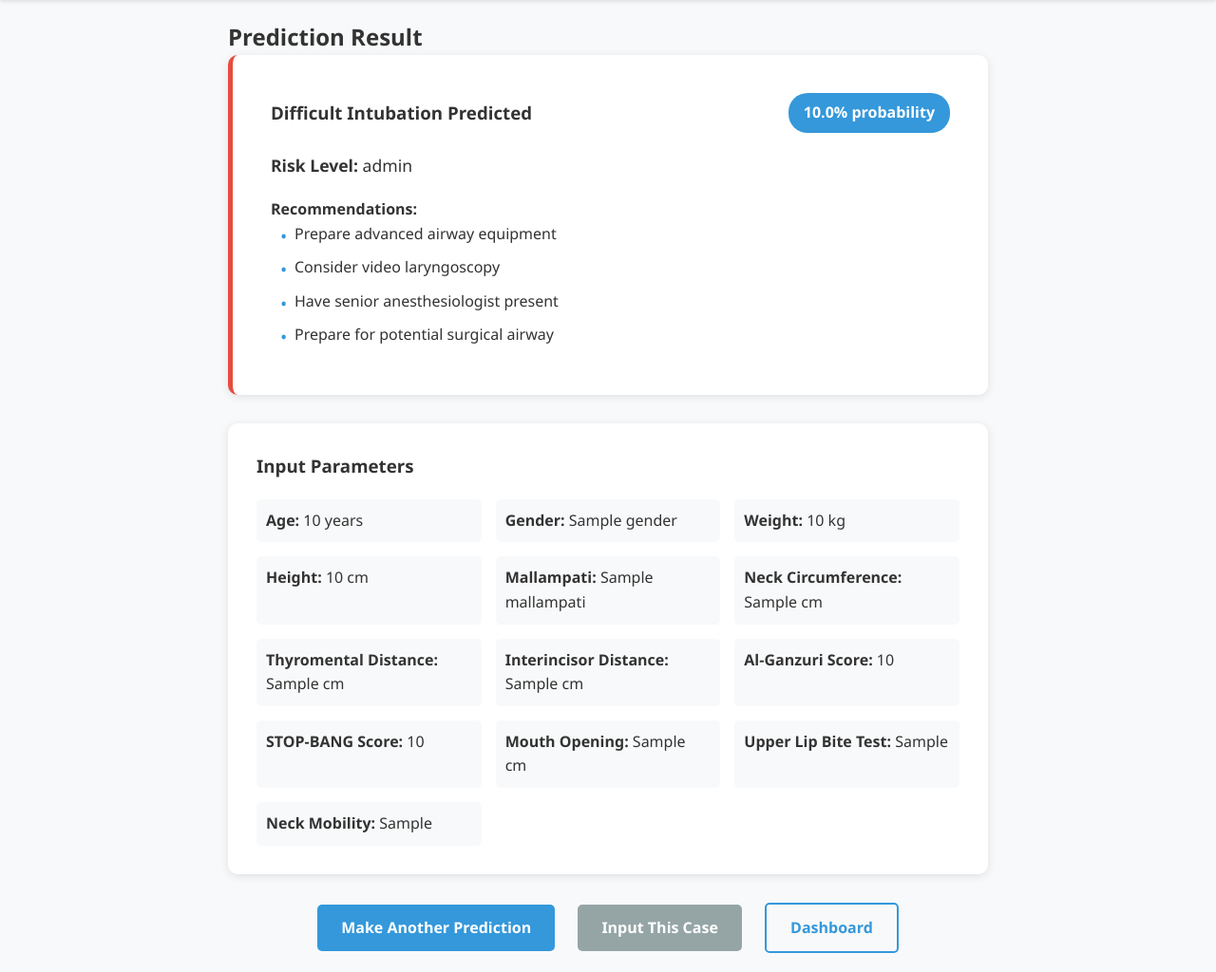
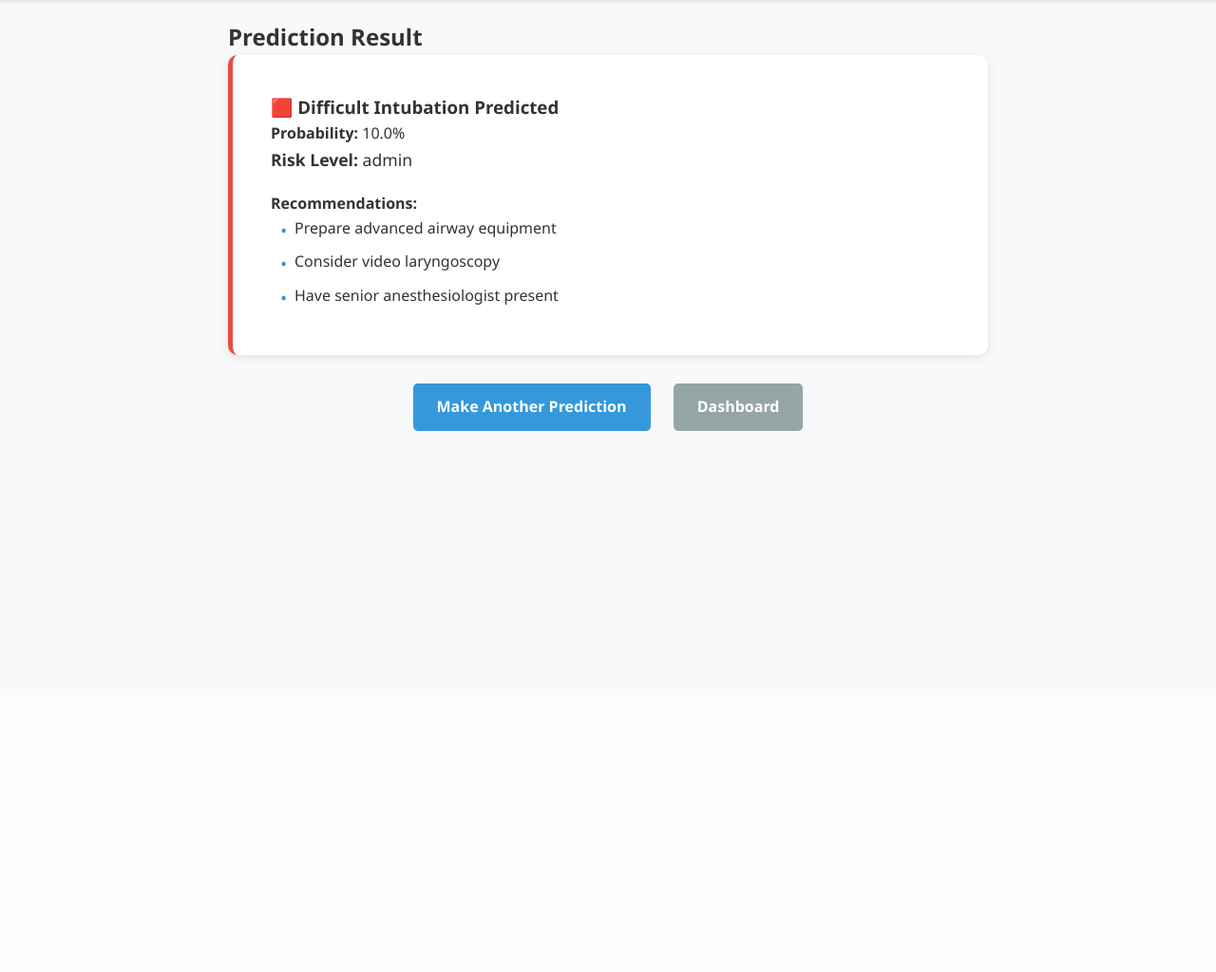
Before and after one commit to Ride-the-storm/difficult-intubation-predictor, a Flask app: template templates/predict_result.html in a window 1280 px wide. Shown: the part 68-1092 px from the top of the page at 95% size. After the commit the page ends 522 px from the top, so only its background shows below. Run offline with Flask 3, Linux system fonts and the light colour scheme; the template is opened without the code that fills it: most values are stand-ins (such as "Sample title", 1, 10 or a date in 2020); parts of the project's set-up code (start-up, migrations or seed data) failed here and were passed over.

Commit message:
Update predict_result.html

```diff
--- a/templates/predict_result.html
+++ b/templates/predict_result.html
@@ -6,14 +6,14 @@
 
     {% if prediction %}
     <div class="prediction-card {% if prediction.prediction %}difficult{% else %}easy{% endif %}">
-        <div class="prediction-header">
-            <h3>{{ 'Difficult Intubation Predicted' if prediction.prediction else 'Easy Intubation Predicted' }}</h3>
-            <div class="probability-badge">{{ "%.1f"|format(prediction.probability * 100) }}% probability</div>
+        <h3>{{ '🟥 Difficult Intubation Predicted' if prediction.prediction else '🟩 Easy Intubation Predicted' }}</h3>
+
+        <div class="probability">
+            <strong>Probability:</strong> {{ "%.1f"|format(prediction.probability * 100) }}%
         </div>
 
         <div class="risk-level">
-            <strong>Risk Level:</strong>
-            <span class="risk-{{ prediction.risk_level.lower() }}">{{ prediction.risk_level }}</span>
+            <strong>Risk Level:</strong> {{ prediction.risk_level }}
         </div>
 
         <div class="recommendations">
@@ -23,7 +23,6 @@
                 <li>Prepare advanced airway equipment</li>
                 <li>Consider video laryngoscopy</li>
                 <li>Have senior anesthesiologist present</li>
-                <li>Prepare for potential surgical airway</li>
             </ul>
             {% else %}
             <ul>
@@ -33,36 +32,16 @@
             {% endif %}
         </div>
     </div>
-
-    <div class="features-summary">
-        <h3>Input Parameters</h3>
-        <div class="features-grid">
-            <div class="feature-item"><strong>Age:</strong> {{ features.age }} years</div>
-            <div class="feature-item"><strong>Gender:</strong> {{ features.gender }}</div>
-            <div class="feature-item"><strong>Weight:</strong> {{ features.weight }} kg</div>
-            <div class="feature-item"><strong>Height:</strong> {{ features.height }} cm</div>
-            <div class="feature-item"><strong>Mallampati:</strong> {{ features.mallampati }}</div>
-            <div class="feature-item"><strong>Neck Circumference:</strong> {{ features.neck_circumference }} cm</div>
-            <div class="feature-item"><strong>Thyromental Distance:</strong> {{ features.thyromental_distance }} cm</div>
-            <div class="feature-item"><strong>Interincisor Distance:</strong> {{ features.interincisor_distance }} cm</div>
-            <div class="feature-item"><strong>Al-Ganzuri Score:</strong> {{ features.al_ganzuri_score }}</div>
-            <div class="feature-item"><strong>STOP-BANG Score:</strong> {{ features.stop_bang_score }}</div>
-            <div class="feature-item"><strong>Mouth Opening:</strong> {{ features.mouth_opening }} cm</div>
-            <div class="feature-item"><strong>Upper Lip Bite Test:</strong> {{ features.upper_lip_bite_test }}</div>
-            <div class="feature-item"><strong>Neck Mobility:</strong> {{ features.neck_mobility }}</div>
-        </div>
-    </div>
     {% else %}
-    <div class="error-message">
-        <h3>No Prediction Available</h3>
-        <p>There was an issue generating the prediction. Please try again.</p>
+    <div class="error">
+        <h3>No prediction available</h3>
+        <p>There was an error generating the prediction.</p>
     </div>
     {% endif %}
 
     <div class="action-buttons">
         <a href="{{ url_for('predict') }}" class="btn btn-primary">Make Another Prediction</a>
-        <a href="{{ url_for('input_data') }}" class="btn btn-secondary">Input This Case</a>
-        <a href="{{ url_for('dashboard') }}" class="btn btn-outline">Dashboard</a>
+        <a href="{{ url_for('dashboard') }}" class="btn btn-secondary">Dashboard</a>
     </div>
 </div>
 {% endblock %}
```
